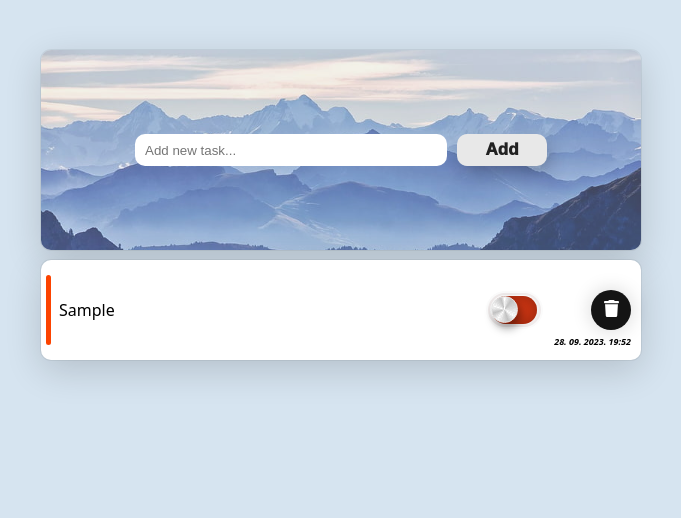
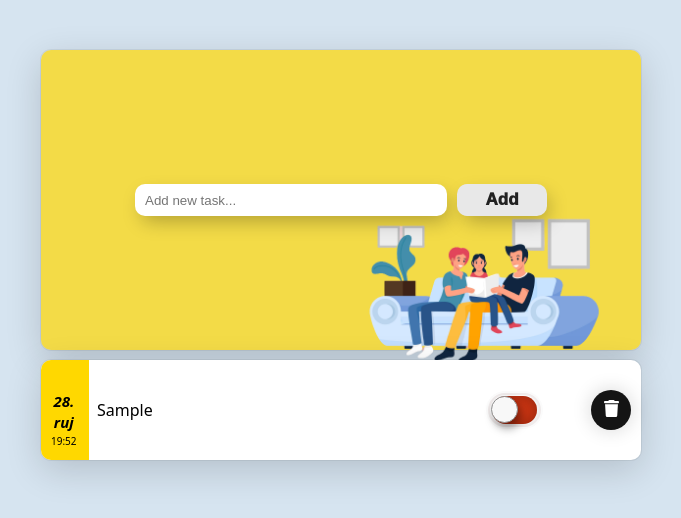
Before and after one commit to dradisic21/ToDoList, a React (Create React App) app: page / in a window 1280 px wide. Both pictures are taken after typing "Sample" into the empty fields and a click on the button "Add". Shown: the top 518 px of the page, without its empty margins (299-980 px from the left). Built offline with nearby package versions, Linux system fonts and the light colour scheme.

Commit message:
Add files via upload
redesign

```diff
--- a/src/components/ToDoForm/ToDoForm.jsx
+++ b/src/components/ToDoForm/ToDoForm.jsx
@@ -16,6 +16,7 @@ export function ToDoForm({ addTask }) {
 
   return (
     <div className="container-box">
+
       <form onSubmit={handleSubmit} className="form-field">
         <Input
           type="text"
@@ -25,6 +26,9 @@ export function ToDoForm({ addTask }) {
         />
         <Button className="form-button" name="Add" type="submit" />
       </form>
+      <div className="img-box">
+        <img src="./assets/background.png" alt=""/>
+      </div>
     </div>
   );
 }
--- a/src/components/ToDoList/ToDoList.jsx
+++ b/src/components/ToDoList/ToDoList.jsx
@@ -40,7 +40,9 @@ export function ToDoList({ tasks, toggleTask, deleteTask }) {
               </div>
             </div>
             <div className="date-task">
-              <span>{task.created}</span>
+              <span>{task.created.split('\n')[0]}</span>
+              <div className="month">{task.created.split('\n')[1]}</div>
+              <div className="time">{task.created.split('\n')[2]}</div>
             </div>
           </div>
         </div>
--- a/src/pages/ToDoListPage.jsx
+++ b/src/pages/ToDoListPage.jsx
@@ -16,14 +16,18 @@ export function ToDoListPage() {
   function addTask(newTask) {
     const now = new Date();
   const options = {
-      year: 'numeric',
-      month: '2-digit',
     day: '2-digit',
+    month: 'short',
     hour: '2-digit',
     minute: '2-digit',
   };
+
   const formattedDate = now.toLocaleString('hr-HR', options);
-    setTasks([...tasks, { text: newTask, created: formattedDate, completed: false }]);
+
+  const [date, month, time] = formattedDate.split(' ');
+
+  const result = `${date}\n${month}\n${time}`;
+  setTasks([...tasks, { text: newTask, created: result, completed: false }]);
   }
 
   function toggleTask(index) {
--- a/src/styles/Input.scss
+++ b/src/styles/Input.scss
@@ -4,6 +4,7 @@ input {
   border: none;
   border-radius: 10px;
   padding-left: 10px;
+  box-shadow: 4px 8px 19px -3px rgba(0, 0, 0, 0.27);
 
   &:focus {
     outline: none;
--- a/src/styles/ToDoForm.scss
+++ b/src/styles/ToDoForm.scss
@@ -1,7 +1,7 @@
 .container-box {
   width: 100%;
   max-width: 600px;
-  height: 200px;
+  height: 300px;
   border-radius: 10px;
   box-shadow: rgba(0, 0, 0, 0.16) 0px 10px 36px 0px,
     rgba(0, 0, 0, 0.06) 0px 0px 0px 1px;
@@ -18,19 +18,29 @@
     left: 0;
     width: 100%;
     height: 100%;
-    background-image: url(../../public/assets/form-background.jpeg);
-    background-size: cover;
-    background-position: center;
+    background-color: #FFD800;
     opacity: 0.7;
     border-radius: 10px;
+    }
+    .img-box {
+      position: absolute;
+      top: 136px;
+      right: 10px;
+
+      img{
+        width: 300px;
+        height: 200px;
       }
     }
       .form-field {
         display: flex;
         flex-wrap: wrap;
         gap: 10px;
-  z-index: 1; /* Postavili smo z-index da se formular prikaže iznad pozadine */
+        z-index: 1;
       }
+  }
+
+
 
 @media screen and (max-width: 615px) {
     .form-field {
--- a/src/styles/ToDoList.scss
+++ b/src/styles/ToDoList.scss
@@ -16,11 +16,10 @@
     display: flex;
 
     .color-task {
-      margin-left: 5px;
-      height: 70px;
-      width: 5px;
-      border-radius: 10px;
-      background-color: rgb(252, 67, 0);
+      height: 100px;
+      width: 48px;
+      border-radius: 10px 0 0 10px;
+      background-color: #FFD800;
     }
 
     .task-text {
@@ -97,27 +96,8 @@
           left: -1px;
           width: 25px;
           height: 25px;
-          border: 1px solid #e5e5e5;
-          background: repeating-radial-gradient(
-              circle at 50% 50%,
-              rgba(200, 200, 200, 0.2) 0%,
-              rgba(200, 200, 200, 0.2) 2%,
-              transparent 2%,
-              transparent 3%,
-              rgba(200, 200, 200, 0.2) 3%,
-              transparent 3%
-            ),
-            conic-gradient(
-              white 0%,
-              silver 10%,
-              white 35%,
-              silver 45%,
-              white 60%,
-              silver 70%,
-              white 80%,
-              silver 95%,
-              white 100%
-            );
+          border: 1px solid #8e8e8e;
+          background: #f8f8f8;
           border-radius: 50%;
           box-shadow: 3px 5px 10px 0 rgba(0, 0, 0, 0.4);
           transition: left 0.4s;
@@ -136,13 +116,23 @@
 
     .date-task {
       position: absolute;
-      right: 10px;
-      bottom: 10px;
+      left: 10px;
+      top: 30%;
 
       span {
-        font-size: 9px;
+        font-size: 15px;
         font-weight: 600;
         font-style: italic;
+      }
+      .month {
+        font-size: 15px;
+        font-weight: 600;
+        font-style: italic;
+      }
+      .time {
+        padding-top: 2px;
+        font-size: 10px;
+        font-weight: 500;
       }
     }
 
```
Also changed, not shown: public/assets/background.png (added). Lines whose indentation alone changed are shown as unchanged.
